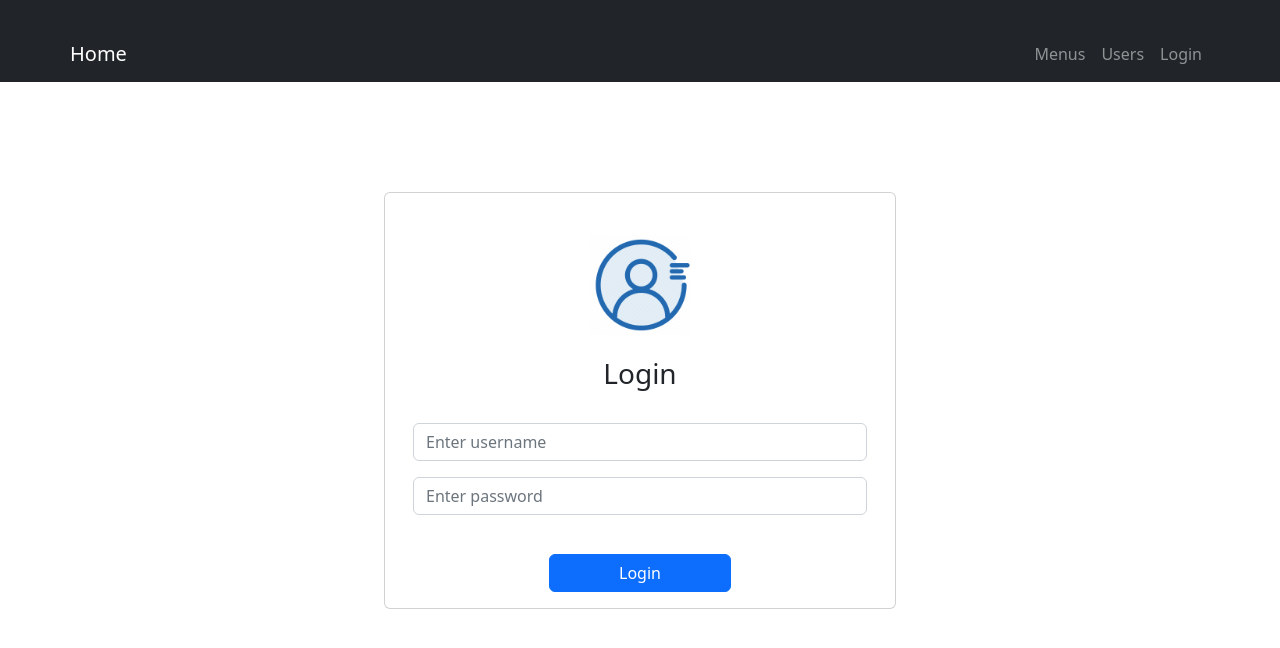
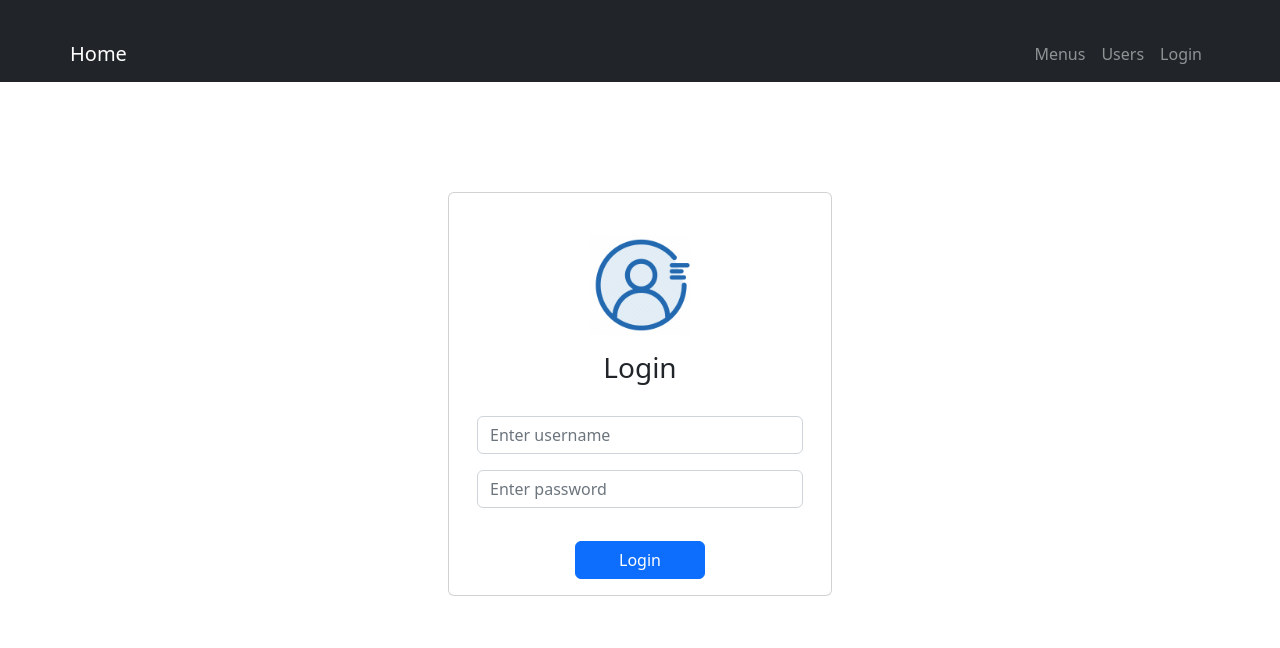
Before and after one commit to nicoquinterosc/Test-Opratel-FE, a Vue app in the folder app/: page /login in a window 1280 px wide. Shown: the top 648 px of the page. Built offline with nearby package versions, Linux system fonts and the light colour scheme.

Commit message:
Minor changes

```diff
--- a/app/src/components/Home.vue
+++ b/app/src/components/Home.vue
@@ -68,8 +68,6 @@ export default {
         },
     },
     async created() {
-        console.log("firstName", this.firstName)
-        console.log("lastName", this.lastName)
         this.getMenus();
     }
 }
--- a/app/src/components/Login.vue
+++ b/app/src/components/Login.vue
@@ -71,7 +71,7 @@ input {
 }
 
 .container.card {
-    width: 40%;
+    width: 30%;
     margin-top: 15%;
 }
 </style>
```
